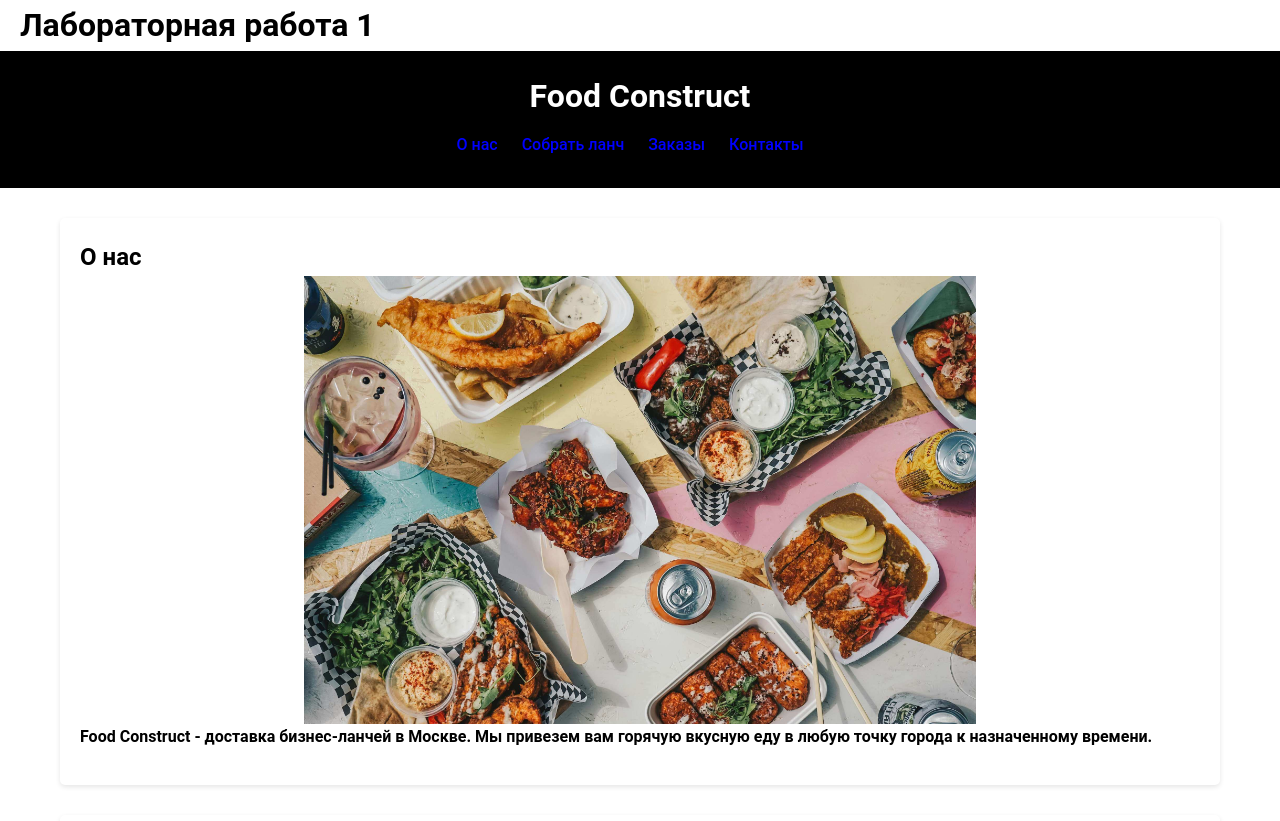
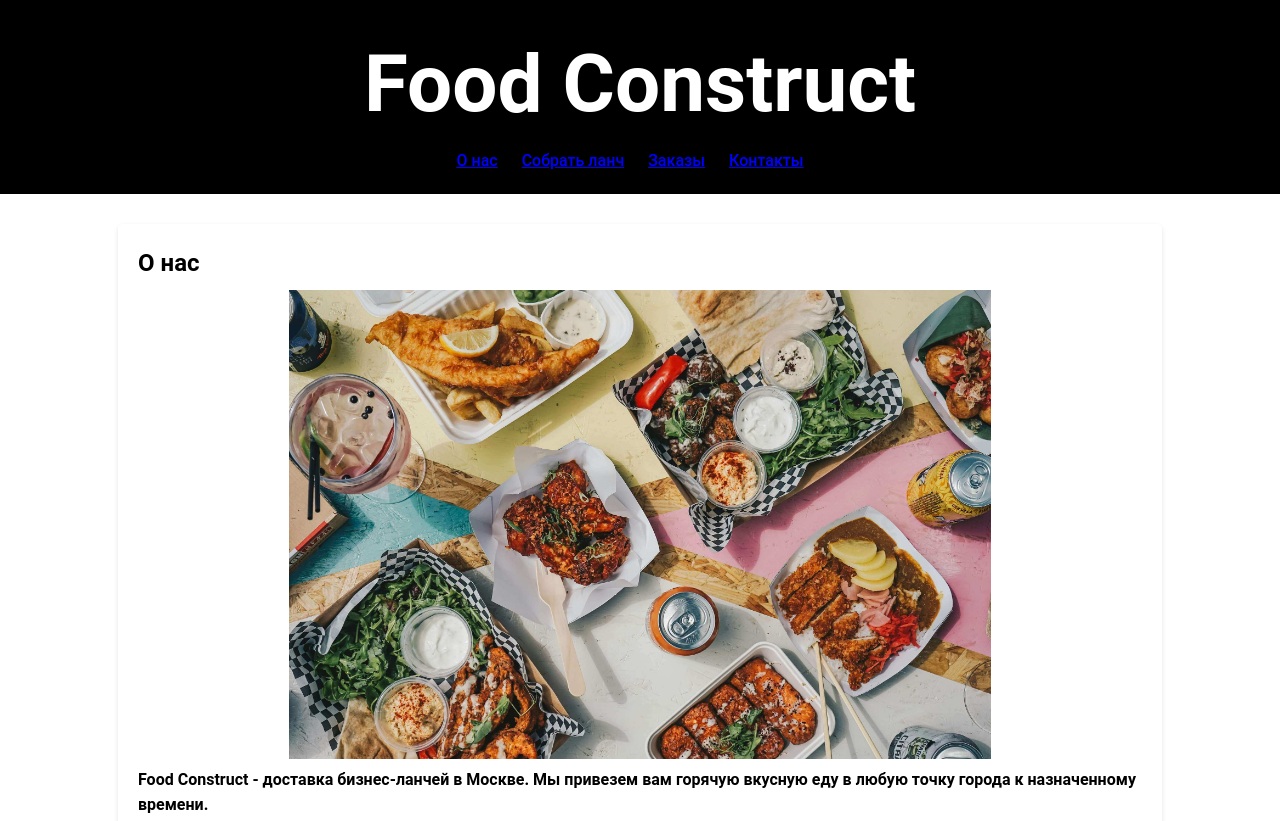
Before and after one commit to Galaxy-1337/Popikov-web-dev-2025-1, a plain HTML site: page lab1/index.html in a window 1280 px wide. Shown: the top 821 px of the page. Drawn offline with Linux system fonts and the light colour scheme.

Commit message:
готовая версия

```diff
--- a/lab1/index.html
+++ b/lab1/index.html
@@ -7,8 +7,8 @@
     <link rel="stylesheet" href="main.css">
 </head>
 <body>
-    <h1> Лабораторная работа 1 </h1>
     <header>
+        <div class="container">
             <h1>Food Construct</h1>
             <nav>
                 <a href="#about">О нас</a>
@@ -16,13 +16,14 @@
                 <a href="#popular-dishes">Заказы</a>
                 <a href="#contacts">Контакты</a>
             </nav>
+        </div>
     </header>
 
     <main>
+        <div class="container">
             <section id="about">
                 <h2>О нас</h2>
                     <img src="images/lunch.jpg"
-            width="600" height="400"
                     alt="Food Construct - доставка бизнес-ланчей">
                     <p>Food Construct - доставка бизнес-ланчей в Москве. Мы привезем вам горячую вкусную еду в любую точку города к назначенному времени.</p>
                 </section>
@@ -81,12 +82,15 @@
                     </tbody>
                 </table>
             </section>
+        </div>
     </main>
 
     <footer id="contacts">
+        <div class="container">
             <h2>Контакты</h2>
             <p>Позвонить нам: <a href="tel:+70000000000">+7-000-000-00-00</a></p>
             <p>Написать нам: <a href="mailto:someone@else.com"> someone@else.com</a></p>
+        </div>
     </footer>
 </body>
 </html>
--- a/lab1/main.css
+++ b/lab1/main.css
@@ -1,65 +1,50 @@
+/* общий стиль */
 * {
     box-sizing: border-box;
     margin: 0;
     padding: 0;
 }
 
-/*стили блоков*/
-div, header, footer, main, nav {
-    margin: 0;
-    padding: 10px;
+.container {
+    max-width: 90%;
+    margin: 0 auto;
+    font-family: 'Roboto', sans-serif;
+    font-weight: 700;
 }
 
 body {
-    font-family: 'Roboto', sans-serif;
     font-size: 16px;
-    font-weight: 700;
-    color: black;
     line-height: 1.6;
 }
 
-/*Стили текста*/
-header  {
-    margin: 0;
-    padding: 20px;
-}
-
+/* Стили текста */
 h1 {
-    font-family: 'Roboto', sans-serif;
-    font-weight: 700;
-    color: black;
-    padding: 0px 20px;
+    font-size: 80px;
 }
 
 header h1 {
     color: white;
-    font-family: 'Roboto', sans-serif;
-    font-weight: 700;
 }
 
 h2{
-    font-family: 'Roboto', sans-serif;
-    font-weight: 700;
     color: black;
 }
 
 p {
-    font-family: 'Roboto', sans-serif;
     font-size: 16px;
-    font-weight: 700;
     color: black;
     margin-bottom: 15px;
 }
 
-/*Стили для изображений*/
+/*Стиль для изображения*/
 img {
     display: block;
-    margin: auto;
-    width: 60%;
+    margin: 8px auto;
+    width: 70%;
     height: auto;
 }
 
-/*Стили для таблиц*/
+/*Стиль для таблицы*/
 table {
     width: 100%;
     border-collapse: collapse;
@@ -68,7 +53,7 @@ table {
 
 th, td {
     padding: 12px 15px;
-    border: 1px solid #ddd;
+    border: 1px solid grey;
     text-align: left;
 }
 
@@ -79,15 +64,13 @@ th {
 
 /*Стили для ссылок*/
 a {
-    text-decoration: none;
-    font-family: 'Roboto', sans-serif;
     font-size: 16px;
     color: blue;
     transition: color 0.3s ease;
 }
 
 a:hover {
-    color: #e74c3c;
+    color: red;
 }
 
 /*Дополнительные стили для навигации*/
@@ -112,6 +95,7 @@ footer {
 
 footer h2 {
     color: white;
+    padding-bottom: 20px ;
 }
 
 footer p {
@@ -124,7 +108,7 @@ footer a {
 }
 
 footer a:hover {
-    color: #e74c3c;
+    color: red;
 }
 
 /*Стили основного контента*/
@@ -144,12 +128,11 @@ section {
 }
 
 /*Стили списков*/
-ul, ol {
+ul {
     margin: 15px 0;
     padding-left: 30px;
 }
 
 li {
     margin-bottom: 8px;
-    font-family: 'Roboto', sans-serif;
 }
```
Lines whose indentation alone changed are shown as unchanged.
